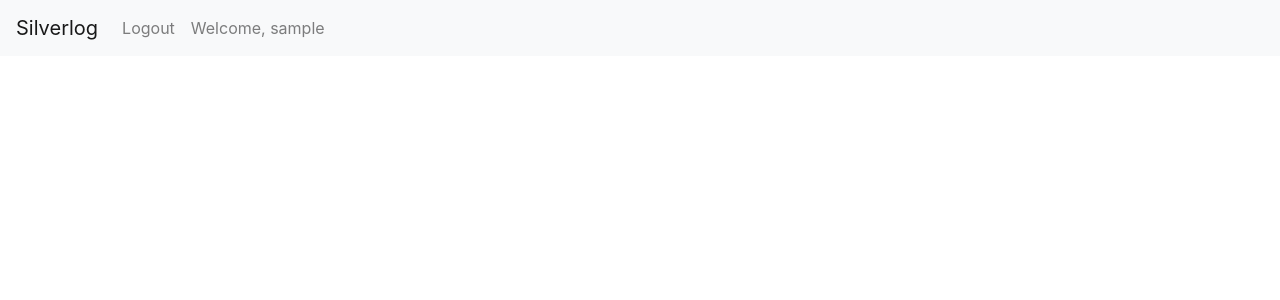
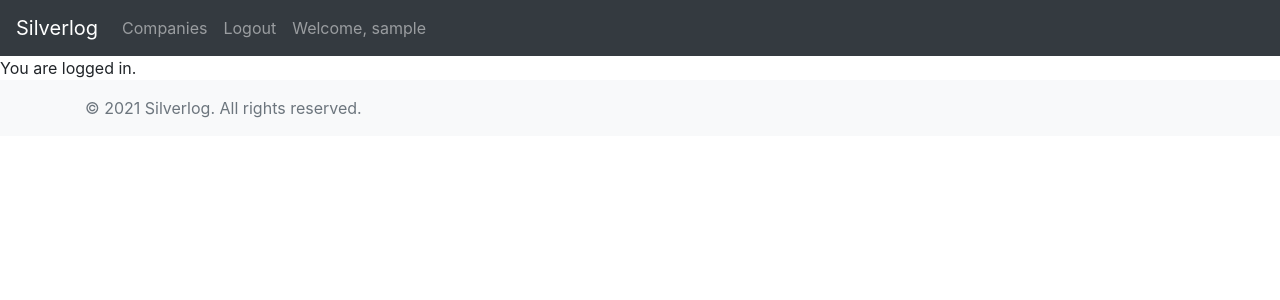
Before and after one commit to RimveBiceps/silverlog, a Django app: page / in a window 1280 px wide. Shown: the top 300 px of the page. Run offline with Django 3.2, Linux system fonts and the light colour scheme; the visitor is signed in with stand-in values (Sample User, id 1); some libraries are stand-ins or nearby versions.

Commit message:
[UPD] Changed Templates Structure

```diff
--- a/main/templates/main/base.html
+++ b/main/templates/main/base.html
@@ -1,67 +1,26 @@
-<!doctype html>
-<html lang="en">
+{% include 'main/header.html' %}
 
-<head>
-  <meta charset="utf-8">
-  <meta name="viewport" content="width=device-width, initial-scale=1, shrink-to-fit=no">
-  <link rel="stylesheet" href="https://stackpath.bootstrapcdn.com/bootstrap/4.1.3/css/bootstrap.min.css"
-    integrity="sha384-MCw98/SFnGE8fJT3GXwEOngsV7Zt27NXFoaoApmYm81iuXoPkFOJwJ8ERdknLPMO" crossorigin="anonymous">
-  <title>Silverlog</title>
-</head>
+{% include 'main/navbar.html' %}
 
-<body>
+<!--Success Messages-->
+{% for message in messages %}
+<div class="alert alert-success mt-2" role="alert">
+  {{message}}
+</div>
+{% endfor %}
 
-  <!--Navbar-->
-  <nav class="navbar navbar-expand-lg navbar-light bg-light">
-    <a class="navbar-brand" href="/">Silverlog</a>
-    <button class="navbar-toggler" type="button" data-toggle="collapse" data-target="#navbarText"
-      aria-controls="navbarText" aria-expanded="false" aria-label="Toggle navigation">
-      <span class="navbar-toggler-icon"></span>
-    </button>
-    <div class="collapse navbar-collapse" id="navbarText">
-      <ul class="navbar-nav mr-auto">
-        <!--Online Page-->
-        {% if user.is_authenticated %}
+{% if user.is_authenticated %}
+<!--Online Page-->
 
-        <li class="nav-item">
-          <a class="nav-link" href="/logout">Logout</a>
-        </li>
-        <li class="nav-item">
-          <a class="nav-link" href="#">Welcome, {{user.username}}</a>
-        </li>
+{% block content_online %}
+{% endblock %}
 
-        {% else %}
+{% else %}
+<!--Offline Page-->
 
-        <li class="nav-item">
-          <a class="nav-link" href="/login">Login</a>
-        </li>
-        <li class="nav-item">
-          <a class="nav-link" href="/register">Register</a>
-        </li>
+{% block content_offline %}
+{% endblock %}
 
-        {% endif %}
-      </ul>
-    </div>
-  </nav>
+{% endif %}
 
-  {% block message %}
-  {% endblock %}
-
-  <!--Offline Page-->
-  {% if not user.is_authenticated %}
-
-  <div class="container">
-    <div class="row justify-content-center">
-      <div class="col-8">
-        <h5 class="mt-2">Silverlog</h5>
-        <hr class="mt-0">
-        {% block content %}
-        {% endblock %}
-      </div>
-    </div>
-  </div>
-  {% endif %}
-
-</body>
-
-</html>
+{% include 'main/footer.html' %}
--- /dev/null
+++ b/main/templates/main/footer.html
@@ -0,0 +1,14 @@
+<footer class="footer mt-auto py-3 bg-light">
+    <div class="container">
+        <span class="text-muted">
+            ©
+            <script>
+                document.write(new Date().getFullYear())
+            </script>
+            Silverlog. All rights reserved.
+        </span>
+    </div>
+</footer>
+</body>
+
+</html>
--- /dev/null
+++ b/main/templates/main/header.html
@@ -0,0 +1,12 @@
+<!doctype html>
+<html lang="en">
+
+<head>
+    <meta charset="utf-8">
+    <meta name="viewport" content="width=device-width, initial-scale=1, shrink-to-fit=no">
+    <link rel="stylesheet" href="https://stackpath.bootstrapcdn.com/bootstrap/4.1.3/css/bootstrap.min.css"
+        integrity="sha384-MCw98/SFnGE8fJT3GXwEOngsV7Zt27NXFoaoApmYm81iuXoPkFOJwJ8ERdknLPMO" crossorigin="anonymous">
+    <title>Silverlog</title>
+</head>
+
+<body>
--- a/main/templates/main/home.html
+++ b/main/templates/main/home.html
@@ -1,14 +1,23 @@
 {% extends "main/base.html" %}
 
-{% block content %}
+{% block content_offline %}
+<div class="container">
+  <div class="row justify-content-center">
+    <div class="col-8">
+      <h5 class="mt-2">Welcome to Silverlog</h5>
+      <hr class="mt-0">
+      <p class="text-center">
+        <a href="/register">Register</a> or
+        <a href="/login">Login</a><br />
+      </p>
+    </div>
+  </div>
+</div>
 
-<div class="container py-1">
-  <h2>Home</h2>
-  <p class="text-center">
-    <a href="/register">Register</a> or
-    <a href="/login">Login</a><br />
-  </p>
-</div>
+{% endblock %}
+{% block content_online %}
+
+You are logged in.
 
 {% endblock %}
 
--- a/main/templates/main/login.html
+++ b/main/templates/main/login.html
@@ -1,6 +1,6 @@
 {% extends "main/base.html" %}
 
-{% block content %}
+{% block content_offline %}
 
 {% load crispy_forms_tags %}
 
--- /dev/null
+++ b/main/templates/main/navbar.html
@@ -0,0 +1,34 @@
+<nav class="navbar navbar-expand-lg navbar-dark bg-dark" aria-label="Fifth navbar example">
+    <a class="navbar-brand" href="/">Silverlog</a>
+    <button class="navbar-toggler" type="button" data-toggle="collapse" data-target="#navbarText"
+        aria-controls="navbarText" aria-expanded="false" aria-label="Toggle navigation">
+        <span class="navbar-toggler-icon"></span>
+    </button>
+    <div class="collapse navbar-collapse" id="navbarText">
+        <ul class="navbar-nav mr-auto">
+            <!--Online Page-->
+            {% if user.is_authenticated %}
+
+            <li class="nav-item">
+                <a class="nav-link" href="/company">Companies</a>
+            </li>
+            <li class="nav-item">
+                <a class="nav-link" href="/logout">Logout</a>
+            </li>
+            <li class="nav-item">
+                <a class="nav-link" href="#">Welcome, {{user.username}}</a>
+            </li>
+
+            {% else %}
+
+            <li class="nav-item">
+                <a class="nav-link" href="/login">Login</a>
+            </li>
+            <li class="nav-item">
+                <a class="nav-link" href="/register">Register</a>
+            </li>
+
+            {% endif %}
+        </ul>
+    </div>
+</nav>
--- a/main/templates/main/register.html
+++ b/main/templates/main/register.html
@@ -1,6 +1,6 @@
 {% extends "main/base.html" %}
 
-{% block content %}
+{% block content_offline %}
 
 {% load crispy_forms_tags %}
 
--- a/silverlog/settings.py
+++ b/silverlog/settings.py
@@ -32,6 +32,7 @@ ALLOWED_HOSTS = []
 
 INSTALLED_APPS = [
     'main',
+    'alphavantage_api',
     'crispy_forms',
     'django.contrib.admin',
     'django.contrib.auth',
--- a/silverlog/urls.py
+++ b/silverlog/urls.py
@@ -18,5 +18,6 @@ from django.urls import path, include
 
 urlpatterns = [
     path('', include('main.urls')),
+    path('', include('alphavantage_api.urls')),
     path('admin/', admin.site.urls),
 ]
```
